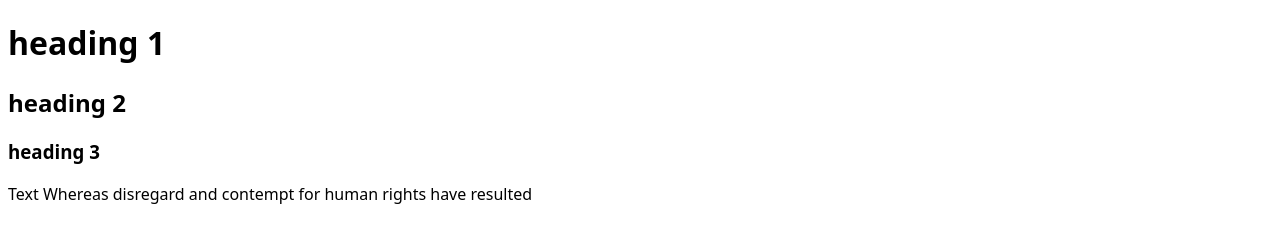
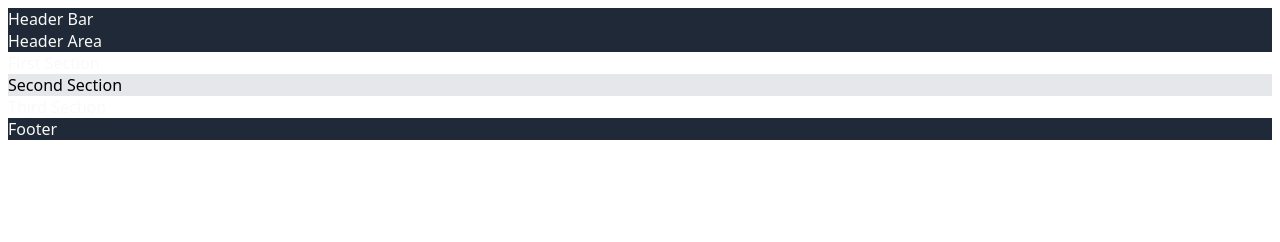
Before and after one commit to EventHorizon42/landing1, a plain HTML site: page index.html in a window 1280 px wide. Drawn offline with Linux system fonts and the light colour scheme.

Commit message:
basic color additions

```diff
--- a/index.html
+++ b/index.html
@@ -5,22 +5,38 @@
         <meta http-equiv="X-UA-Compatible" content="IE=edge">
         <meta name="viewport" content="width=device-width, initial-scale=1.0">
         <link rel="stylesheet" href="style.css">
-        <title>Website title</title>
+        <title>EventHorizon42</title>
     </head>
 
     <body>
-        <h1>heading 1</h1>
-        <h2>heading 2</h2>
-        <h3>heading 3</h3>
-        Text
-        Whereas disregard and contempt for human rights have resulted
+           <!-- Header Bar -->
+        <div class="headbar">
+            Header Bar
+        </div>
 
-        <!-- Header Bar -->
         <!-- Header Area -->
+        <div class="header">
+            Header Area
+        </div>
+
         <!-- First Section  -->
-        <!-- Section Section -->
+        <div class="first">
+            First Section
+        </div>
+
+        <!-- Second Section -->
+        <div class="second">
+            Second Section
+        </div>
+
         <!-- Third Section -->
+        <div class="first">
+            Third Section
+        </div>
+
         <!-- Footer Bar -->
-
+        <div class="footbar">
+            Footer
+        </div>
     </body>
 </html>
--- a/style.css
+++ b/style.css
@@ -6,21 +6,31 @@
   }
 
 .headbar  {
+  color: #f9faf8;
+  background: #1F2937;
 
   }
 
 .header  {
+  color: #f9faf8;
+  background: #1F2937;
 
   }
 
 .first  {
+  color: #f9faf8;
+  background: white;
 
   }
 
 .second  {
+  color:rgb(0, 0, 0);
+  background: #e5e7eb;
 
   }
 
 .footbar  {
+  color: #f9faf8;
+  background: #1F2937;
 
   }
```
